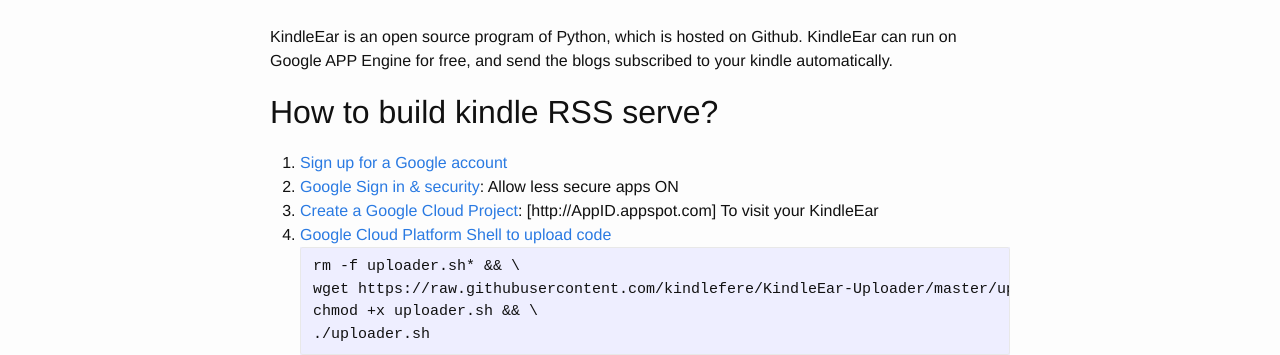
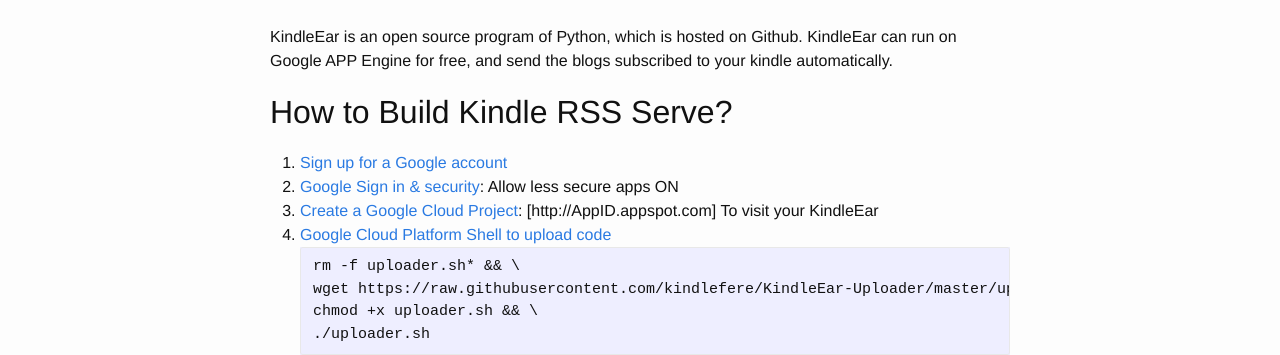
Before and after one commit to deweymao/deweymao.github.io, a Jekyll site: the page built from _posts/2017-05-11-kindle_rss_for_you_by_gae_kindleear.md, in a window 1280 px wide. Shown: the part 238-593 px from the top of the page. Built offline with Jekyll 4.4.1, drawn with Linux system fonts in a browser that asks for light colours.

Commit message:
small modify

```diff
--- a/_posts/2017-05-11-kindle_rss_for_you_by_gae_kindleear.md
+++ b/_posts/2017-05-11-kindle_rss_for_you_by_gae_kindleear.md
@@ -9,7 +9,7 @@ categories: Kindle
 ## What is <a href="https://github.com/cdhigh/kindleear" target="_blank">KindleEar</a>?
 KindleEar is an open source program of Python, which is hosted on Github. KindleEar can run on Google APP Engine for free, and send the blogs subscribed to your kindle automatically.
 
-## How to build kindle RSS serve?
+## How to Build Kindle RSS Serve?
 1. <a href="https://accounts.google.com/SignUp" target="_blank">Sign up for a Google account</a>
 2. <a href="https://myaccount.google.com/security#connectedapps" target="_blank"> Google Sign in & security</a>: Allow less secure apps ON
 3. <a href="https://console.developers.google.com/cloud-resource-manager?hl=zh-cn&pli=1" target="_blank"> Create a Google Cloud Project</a>: [http://AppID.appspot.com] To visit your KindleEar
```
